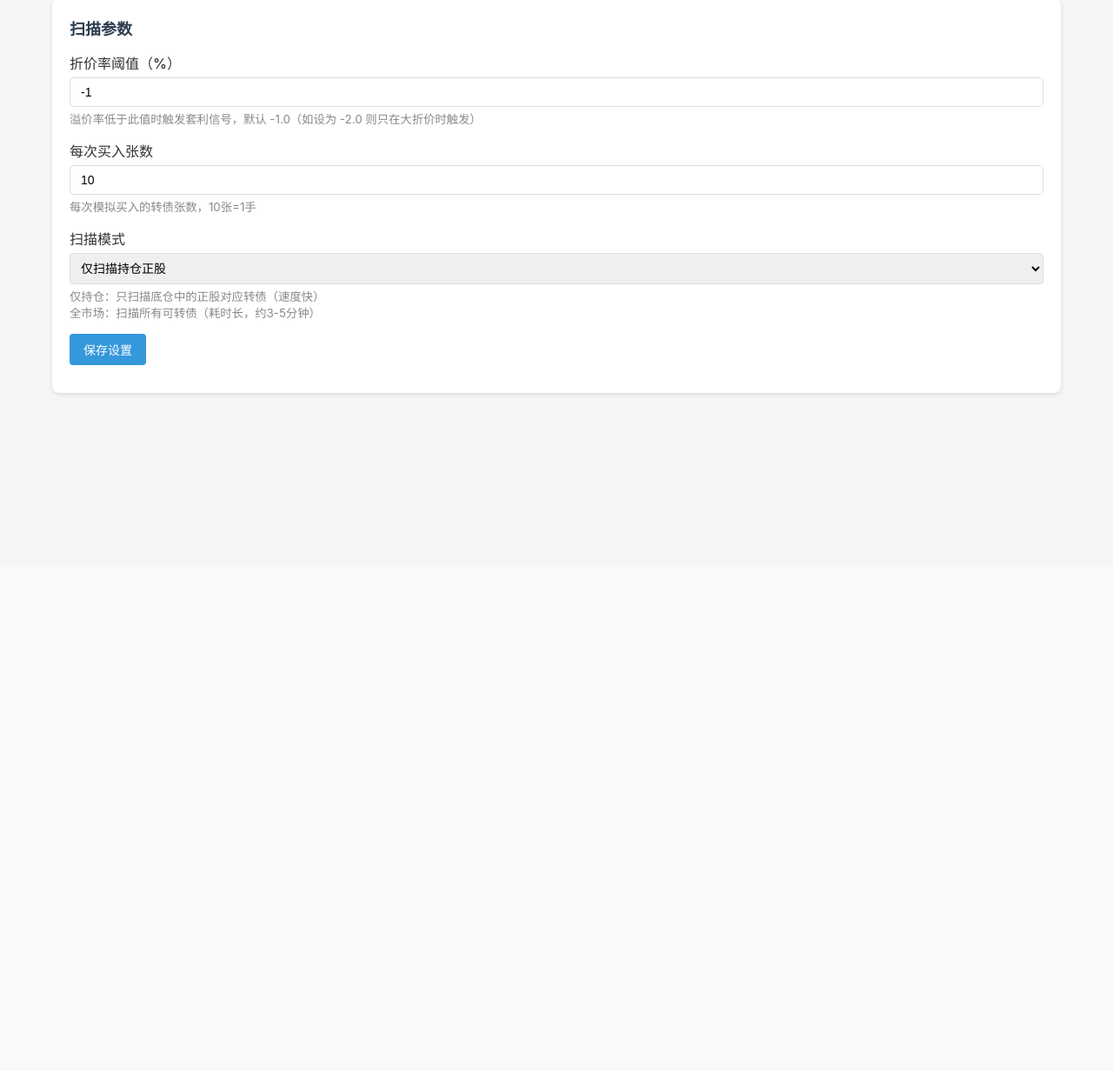
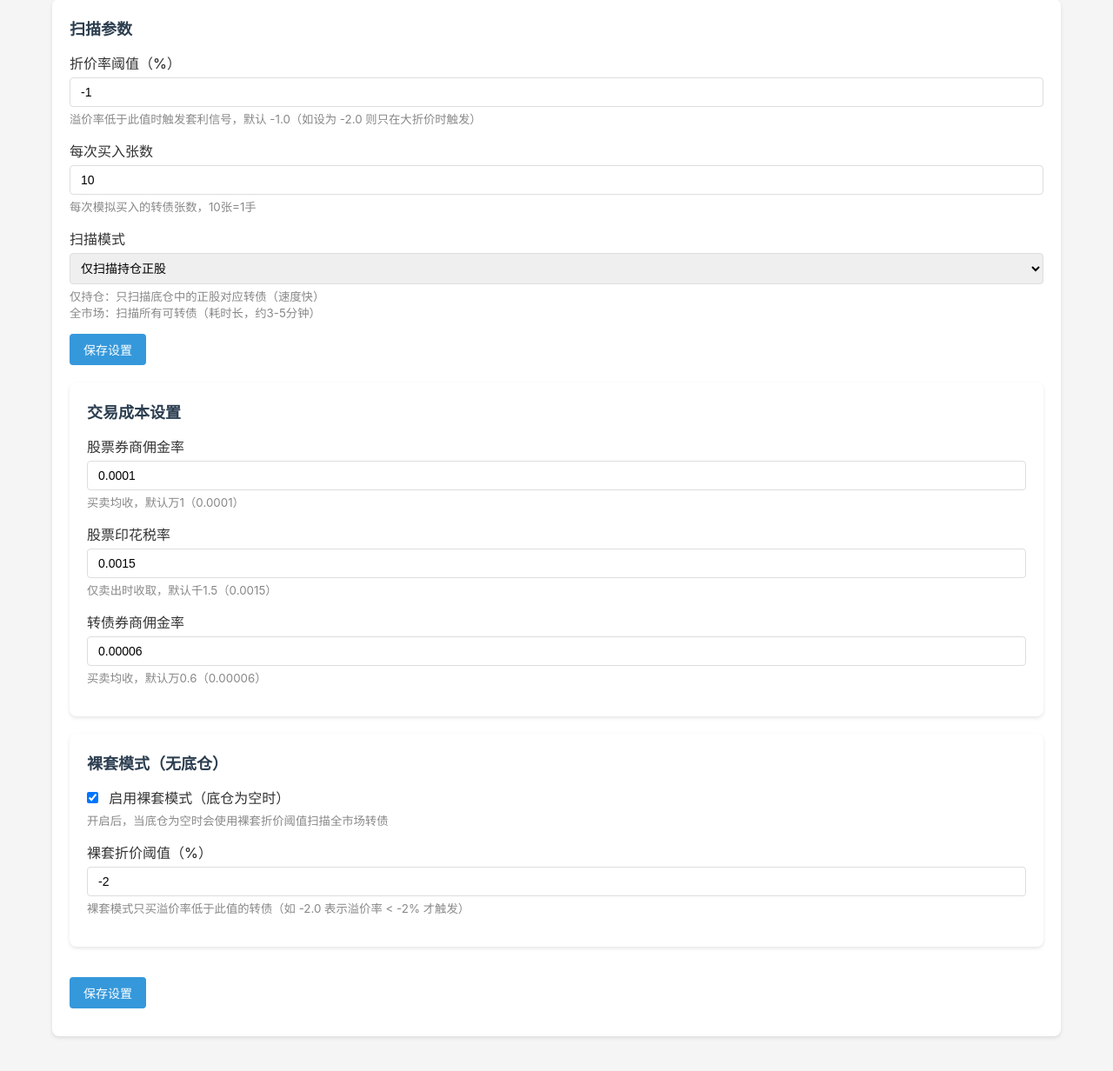
Before and after one commit to seagoat/lajimoney, a FastAPI app: page /settings in a window 1280 px wide. Shown: the part 150-1382 px from the top of the page at 87% size. Before the commit the page ends 605 px from the top, so only its background shows below. Run offline with FastAPI, Linux system fonts and the light colour scheme; data comes from the database, SQL or seed files in the repository.

Commit message:
feat: settings page adds cost config and naked mode form; index shows trade type badge

```diff
--- a/app/templates/index.html
+++ b/app/templates/index.html
@@ -156,10 +156,14 @@ function triggerScan() {
             resultDiv2.style.display = 'block';
             if (finalResult.signals_found > 0) {
                 let html = `<p class="profit"><strong>扫描完成，发现 ${finalResult.signals_found} 个信号，已模拟买入：</strong></p>`;
-                html += '<table style="margin-top:10px;width:100%"><thead><tr><th>转债</th><th>买价</th><th>张数</th><th>溢价率</th><th>折价空间</th></tr></thead><tbody>';
+                html += '<table style="margin-top:10px;width:100%"><thead><tr><th>转债</th><th>类型</th><th>买价</th><th>张数</th><th>溢价率</th><th>折价空间</th></tr></thead><tbody>';
                 for (const t of finalResult.trades) {
+                    const tradeTypeLabel = t.trade_type === 'NAKED'
+                        ? '<span style="background:#f39c12;color:#fff;padding:1px 4px;border-radius:3px;font-size:11px;">裸套</span>'
+                        : '<span style="background:#27ae60;color:#fff;padding:1px 4px;border-radius:3px;font-size:11px;">对冲</span>';
                     html += `<tr>
                         <td>${t.cb_name} (${t.cb_code})</td>
+                        <td>${tradeTypeLabel}</td>
                         <td>${t.buy_price}</td>
                         <td>${t.buy_shares}</td>
                         <td class="${t.premium_rate < 0 ? 'profit' : 'loss'}">${t.premium_rate.toFixed(2)}%</td>
--- a/app/templates/settings.html
+++ b/app/templates/settings.html
@@ -37,6 +37,61 @@
         </div>
 
         <button type="submit" class="btn btn-primary">保存设置</button>
+
+        <div class="card" style="margin-top: 20px;">
+            <h2>交易成本设置</h2>
+            <div class="form-group">
+                <label>股票券商佣金率</label>
+                <input type="number" name="stock_broker_fee" id="stock_broker_fee"
+                       step="0.0001" min="0" placeholder="默认 0.0001（万1）">
+                <small style="color:#888;display:block;margin-top:4px;">
+                    买卖均收，默认万1（0.0001）
+                </small>
+            </div>
+
+            <div class="form-group">
+                <label>股票印花税率</label>
+                <input type="number" name="stock_stamp_tax" id="stock_stamp_tax"
+                       step="0.0001" min="0" placeholder="默认 0.0015（千1.5）">
+                <small style="color:#888;display:block;margin-top:4px;">
+                    仅卖出时收取，默认千1.5（0.0015）
+                </small>
+            </div>
+
+            <div class="form-group">
+                <label>转债券商佣金率</label>
+                <input type="number" name="cb_broker_fee" id="cb_broker_fee"
+                       step="0.00001" min="0" placeholder="默认 0.00006（万0.6）">
+                <small style="color:#888;display:block;margin-top:4px;">
+                    买卖均收，默认万0.6（0.00006）
+                </small>
+            </div>
+        </div>
+
+        <div class="card" style="margin-top: 20px;">
+            <h2>裸套模式（无底仓）</h2>
+            <div class="form-group">
+                <label>
+                    <input type="checkbox" name="naked_enabled" id="naked_enabled"
+                           style="width: auto; margin-right: 8px;">
+                    启用裸套模式（底仓为空时）
+                </label>
+                <small style="color:#888;display:block;margin-top:4px;">
+                    开启后，当底仓为空时会使用裸套折价阈值扫描全市场转债
+                </small>
+            </div>
+
+            <div class="form-group">
+                <label>裸套折价阈值（%）</label>
+                <input type="number" name="naked_discount_threshold" id="naked_discount_threshold"
+                       step="0.1" placeholder="默认 -2.0">
+                <small style="color:#888;display:block;margin-top:4px;">
+                    裸套模式只买溢价率低于此值的转债（如 -2.0 表示溢价率 &lt; -2% 才触发）
+                </small>
+            </div>
+        </div>
+
+        <button type="submit" class="btn btn-primary" style="margin-top: 15px;">保存设置</button>
     </form>
     <div id="msg" style="margin-top:12px;"></div>
 </div>
@@ -48,6 +103,11 @@ async function loadSettings() {
     document.getElementById('discount_threshold').value = s.discount_threshold;
     document.getElementById('target_lot_size').value = s.target_lot_size;
     document.getElementById('scan_mode').value = s.scan_mode;
+    document.getElementById('stock_broker_fee').value = s.stock_broker_fee;
+    document.getElementById('stock_stamp_tax').value = s.stock_stamp_tax;
+    document.getElementById('cb_broker_fee').value = s.cb_broker_fee;
+    document.getElementById('naked_discount_threshold').value = s.naked_discount_threshold;
+    document.getElementById('naked_enabled').checked = s.naked_enabled;
 }
 
 document.getElementById('settingsForm').onsubmit = async (e) => {
@@ -57,6 +117,11 @@ document.getElementById('settingsForm').onsubmit = async (e) => {
         discount_threshold: parseFloat(form.get('discount_threshold')),
         target_lot_size: parseInt(form.get('target_lot_size')),
         scan_mode: form.get('scan_mode'),
+        stock_broker_fee: parseFloat(form.get('stock_broker_fee') || '0.0001'),
+        stock_stamp_tax: parseFloat(form.get('stock_stamp_tax') || '0.0015'),
+        cb_broker_fee: parseFloat(form.get('cb_broker_fee') || '0.00006'),
+        naked_discount_threshold: parseFloat(form.get('naked_discount_threshold') || '-2.0'),
+        naked_enabled: form.get('naked_enabled') === 'on',
     };
     const res = await fetch('/api/settings', {
         method: 'PUT',
```
